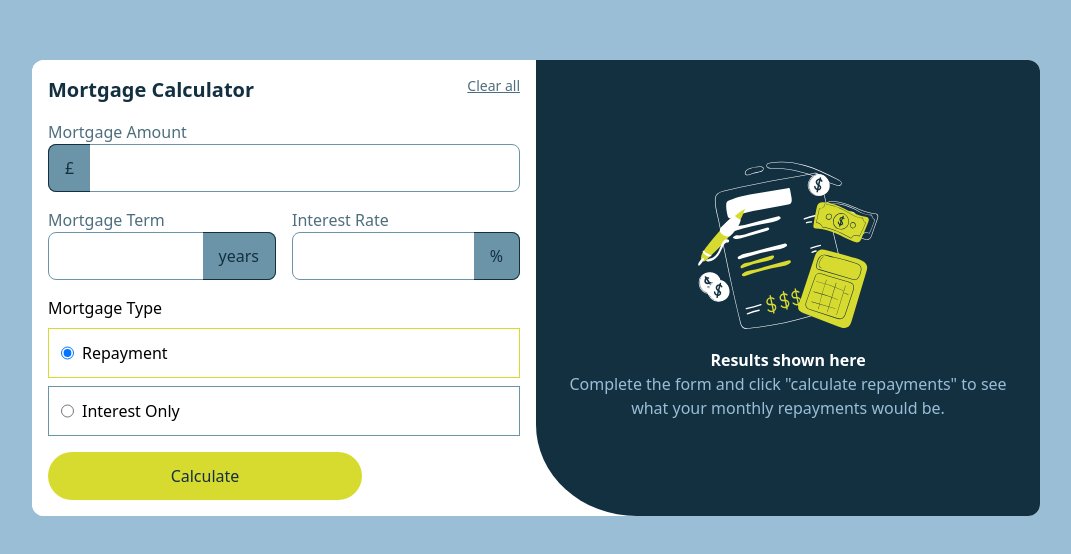
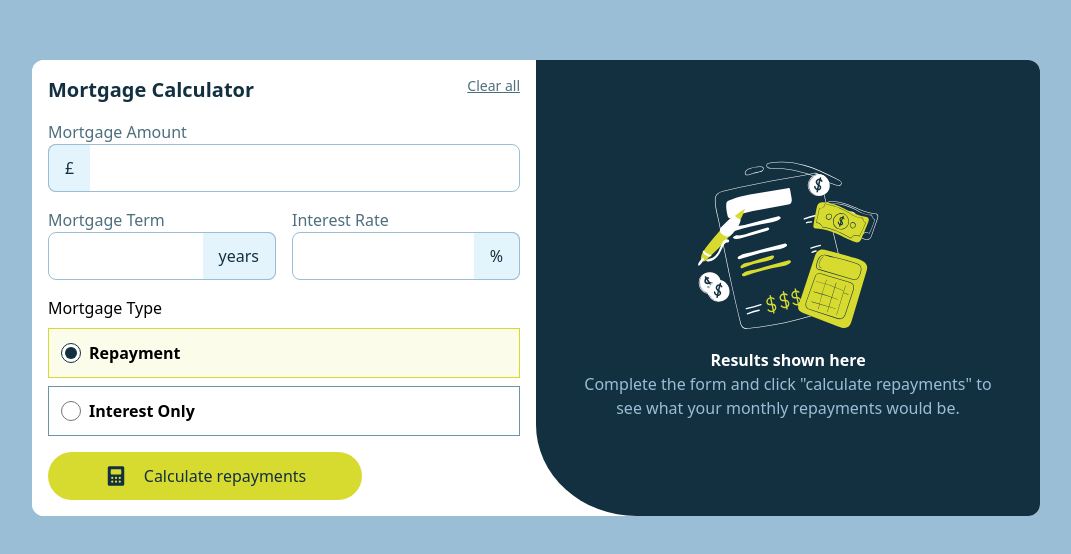
Before and after one commit to jambanix/frontendmentor_mortgage-repayment-calculator, a React (Vite) app: page / in a window 1280 px wide. Shown: the part 112-666 px from the top of the page, without its empty margins (104-1175 px from the left). Built offline with nearby package versions, Linux system fonts and the light colour scheme.

Commit message:
finish styling and tie everything together

```diff
--- a/src/App.jsx
+++ b/src/App.jsx
@@ -3,6 +3,7 @@ import { useState } from 'react';
 import './App.css'
 import { Form } from './components/Form'
 import { Results } from "./components/Results"
+import { EmptyResult } from './components/EmptyResult';
 
 const calculate = (amount, term, rate, repaymentType="repayment") => {
   amount = Number(amount);
@@ -17,8 +18,8 @@ const calculate = (amount, term, rate, repaymentType="repayment") => {
     const divisor = (Math.pow(1 + interestRateMultiplier, termMonths)) - 1
     const paymentAmount = amount * (quotient / divisor);
     return {
-      payment: paymentAmount,
-      total: paymentAmount * termMonths
+      payment: paymentAmount.toFixed(2),
+      total: (paymentAmount * termMonths).toFixed(2)
     }
   }
 
@@ -26,8 +27,8 @@ const calculate = (amount, term, rate, repaymentType="repayment") => {
     const paymentAmount = (amount * (interestRateMultiplier * 12) / 12);
     const total = (paymentAmount * termMonths) + amount;
     return {
-      payment: paymentAmount,
-      total: total
+      payment: paymentAmount.toFixed(2),
+      total: total.toFixed(2)
     }
   }
   return (repaymentType === "repayment" ? repaymentCalc() : interestOnlyCalc())
@@ -39,9 +40,10 @@ function App() {
 
   const handleSubmit = (formValues) => {
     const {mortgageAmount, mortgageTerm, mortgageRate, repaymentType} = formValues;
+    const {payment, total} = calculate(mortgageAmount, mortgageTerm, mortgageRate, repaymentType);
+    setResult(prev => ({payment: payment, total: total}));
   }
 
-  calculate(300000, 25, 5.25);
 
   const handleClear = () => setResult(prev => undefined);
 
@@ -49,9 +51,9 @@ function App() {
     <>
       <main>
         <div className="flex items-center justify-center w-full min-h-screen bg-slate-300">
-          <div className="grid grid-rows-2 grid-cols-1 lg:grid-rows-1 lg:grid-cols-2 w-full max-w-[688px] lg:max-w-[1008px] lg:w-[1008px] bg-white rounded-xl">
-            <Form onSubmit={handleSubmit}/>
-            <Results result={result}/>
+          <div className="grid grid-rows-[min-content_min-content] grid-cols-1 lg:grid-rows-1 lg:grid-cols-2 w-full max-w-[688px] lg:max-w-[1008px] lg:w-[1008px] bg-white rounded-xl">
+            <Form onClear={handleClear} onSubmit={handleSubmit}/>
+            <Results result={result} />
           </div>
         </div>
       </main>
--- /dev/null
+++ b/src/components/EmptyResult.jsx
@@ -0,0 +1,12 @@
+import emptyImg from "../assets/images/illustration-empty.svg"
+
+
+export const EmptyResult = () => {
+  return (
+    <div className="flex flex-col items-center justify-center text-center p-4 w-full h-full">
+      <img src={emptyImg} alt="no results image" />
+      <h2 className="font-bold text-white">Results shown here</h2>
+      <p className="text-slate-300">Complete the form and click "calculate repayments" to see what your monthly repayments would be.</p>
+    </div>
+  )
+}
--- a/src/components/Form.jsx
+++ b/src/components/Form.jsx
@@ -1,6 +1,7 @@
 import { Input } from "../components/Input"
 import { Radio } from "./Radio"
 import { useForm } from "react-hook-form"
+import calculatorIcon from "../assets/images/icon-calculator.svg"
 
 const defaultValues = {
   mortgageAmount: "",
@@ -39,7 +40,7 @@ export const Form = ({ onSubmit, onClear }) => {
         <div className="grid grid-cols-1 sm:grid-cols-2 gap-4">
           <Input error={dirtyFields.mortgageAmount && errors?.mortgageAmount}label="Mortgage Amount" unit="£" containerClassName="sm:col-span-full" {...register("mortgageAmount", {required: true, pattern: {value: /^[\.0-9]*$/, message: "Enter a valid mortgage amount"}})} />
           <Input error={dirtyFields.mortgageTerm && errors?.mortgageTerm} label="Mortgage Term" unit="years" unitOrientationRight containerClassName="sm:col-start-1" {...register("mortgageTerm", {required: true, pattern: {value: /^[0-9]*$/, message: "Enter a valid term"}})} />
-          <Input error={dirtyFields.mortgageRate && errors?.mortgageRate && dirtyFields} label="Interest Rate" unit="%" unitOrientationRight containerClassName="sm:col-start-2" {...register("mortgageRate", {required: true, pattern: {value: /^[\.0-9]*$/, message: "Enter a valid interest rate"}})}/>
+          <Input error={dirtyFields.mortgageRate && errors?.mortgageRate} label="Interest Rate" unit="%" unitOrientationRight containerClassName="sm:col-start-2" {...register("mortgageRate", {required: true, pattern: {value: /^[\.0-9]*$/, message: "Enter a valid interest rate"}})}/>
         </div>
 
         {/* Radio group */}
@@ -50,7 +51,10 @@ export const Form = ({ onSubmit, onClear }) => {
         </div>
 
         {/* Submit button */}
-        <button type="submit" className="rounded-full bg-lime transition-all text-slate-900 w-full sm:max-w-[314px] h-12 hover:contrast-125">Calculate</button>
+        <button type="submit" className="flex items-center justify-center gap-4 rounded-full bg-lime transition-all text-slate-900 w-full sm:max-w-[314px] h-12 hover:contrast-125 flex gap-3">
+          <img src={calculatorIcon} alt="icon calculator"className="w-6 h-6"/>
+          <p>Calculate repayments</p>
+        </button>
       </form>
     </section>
   )
--- a/src/components/Input.jsx
+++ b/src/components/Input.jsx
@@ -6,7 +6,25 @@ export const Input = forwardRef(({unit, label, unitOrientationRight=false, conta
   const position = unitOrientationRight ? "absolute right-0" : "absolute left-0";
   const iconBorder = unitOrientationRight ? "rounded-r-lg border-r" : "rounded-l-lg border-l";
   const inputPadding = !unitOrientationRight ? "pl-12 pr-4" : "px-4";
-  const iconStyle = error ? "bg-red" : "bg-slate-500";
+  const iconStyle = error ? "bg-red" : "bg-slate-100";
+  const iconBorderStyle = () => {
+    if (unitOrientationRight) {
+      if (error) {
+        return "border-t-red border-r-red border-b-red rounded-r-lg border-r";
+      }
+      else {
+        return "border-t-slate-300 border-r-slate-300 border-b-slate-300 rounded-r-lg border-r border-b border-t";
+      }
+    }
+    else {
+      if (error) {
+        return "border-t-red border-l-red border-l-red rounded-l-lg border-l";
+      }
+      else {
+        return "border-t-slate-300 border-l-slate-300 border-b-slate-300 rounded-l-lg border-l border-b border-t";
+      }
+    }
+  }
 
   return (
     <div className={`flex-col ${containerClassName}`}>
@@ -14,10 +32,10 @@ export const Input = forwardRef(({unit, label, unitOrientationRight=false, conta
       <div className={`flex relative`}>
 
         {/* Input */}
-        <input name={name} onChange={onChange} onBlur={onBlur} ref={ref} type="text" className={`basis-full min-h-12 rounded-lg border border-slate-500 w-full ${inputPadding} focus:border-lime focus:!outline-none`}/>
+        <input name={name} onChange={onChange} onBlur={onBlur} ref={ref} type="text" className={`basis-full min-h-12 rounded-lg border ${error ? "border-red" : "border-slate-300"} w-full ${inputPadding} focus:border-lime focus:!outline-none`}/>
 
         {/* Icon */}
-        <div className={`${position} ${iconBorder} border-t border-b h-full w-fit text-slate-900 flex items-center justify-center p-4 ${iconStyle}`}>
+        <div className={`${position} ${iconBorderStyle()} h-full w-fit ${error ? "text-white" : "text-slate-900"} flex items-center justify-center p-4 ${iconStyle}`}>
           <p>{unit}</p>
         </div>
       </div>
--- a/src/components/Radio.jsx
+++ b/src/components/Radio.jsx
@@ -3,12 +3,12 @@ import { forwardRef } from "react"
 export const Radio = forwardRef(({name, label, value, selectedType, onSelect}, ref) => {
 
   const isSelected = selectedType === value ? true : false;
-  const selectionStatusStyle = isSelected ? "border-lime" : "border-slate-500"
+  const selectionStatusStyle = isSelected ? "border-lime bg-lime/10" : "border-slate-500 bg-none"
 
   return (
-    <div onClick={() => onSelect(name, value)} className={`flex gap-2 w-full border p-3 cursor-pointer ${selectionStatusStyle}`}>
-      <input className="" value={value} ref={ref} type="radio" name={name} id={name} />
-      <label htmlFor={name}>{label}</label>
+    <div onClick={() => onSelect(name, value)} className={`flex gap-2 items-center w-full border p-3 cursor-pointer ${selectionStatusStyle}`}>
+      <input className="h-5 w-5 accent-slate-900 border border-lime" value={value} ref={ref} type="radio" name={name} id={name} />
+      <label className="font-semibold" htmlFor={name}>{label}</label>
     </div>
   )
 });
--- a/src/components/Results.jsx
+++ b/src/components/Results.jsx
@@ -1,20 +1,15 @@
-import emptyImg from "../assets/images/illustration-empty.svg"
+import { EmptyResult } from "./EmptyResult"
+import { ValidResult } from "./ValidResult"
 
-
-const EmptyResult = () => {
-  return (
-    <div className="flex flex-col items-center justify-center text-center p-4 w-full h-full">
-      <img src={emptyImg} alt="no results image" />
-      <h2 className="font-bold text-white">Results shown here</h2>
-      <p className="text-slate-300">Complete the form and click "calculate repayments" to see what your monthly repayments would be.</p>
-    </div>
-  )
-}
 
 export const Results = ({ result }) => {
   return (
-  <section className="bg-slate-900 lg:rounded-bl-[20%] rounded-tr-xl rounded-br-xl">
-    {result? <h1>Result</h1> : <EmptyResult/>}
+  <section className="bg-slate-900 lg:rounded-bl-[20%] rounded-tr-xl rounded-br-xl p-6 flex justify-center">
+    {
+      result
+      ? <ValidResult result={result} />
+      : <EmptyResult />
+    }
   </section>
   )
 }
--- /dev/null
+++ b/src/components/ValidResult.jsx
@@ -0,0 +1,40 @@
+
+// Comma method from https://stackoverflow.com/questions/2901102/how-to-format-a-number-with-commas-as-thousands-separators
+
+export const ValidResult = ({ result }) => {
+
+  const addCommasToNumber = (number) => number.toString().replace(/\B(?<!\.\d*)(?=(\d{3})+(?!\d))/g, ",");
+
+  return (
+    <div className="flex flex-col gap-4 h-full">
+
+      {/* Your results heading */}
+      <h2 className="text-slate-100 font-bold text-lg">Your results</h2>
+      <p className="text-slate-300 text-sm">Your results are shown below based on the information you provided. To adjust the results, edit the form and click "calculate repayment" again</p>
+
+
+      <div className="bg-black/30 p-4 rounded-md relative basis-52">
+
+        {/* Top bar */}
+        <div className="absolute h-1 w-full bg-lime left-0 top-0 rounded-t-md"></div>
+
+        <div className="flex flex-col gap-4">
+
+          {/* Monthly payments */}
+          <div className="flex flex-col justify-center py-2 gap-1">
+            <h3 className="text-slate-300 text-sm">Your monthly repayments</h3>
+            <h1 className="text-5xl text-lime font-semibold">£{addCommasToNumber(result.payment)}</h1>
+          </div>
+
+          <hr className="text-slate-100/10"/>
+
+          {/* Total payable */}
+          <div className="flex flex-col py-2 gap-1">
+            <h3 className="text-slate-300 text-sm">Total you'll repay over the term</h3>
+            <p className="text-white text-md font-semibold">£{addCommasToNumber(result.total)}</p>
+          </div>
+        </div>
+      </div>
+    </div>
+  )
+}
--- a/tailwind.config.js
+++ b/tailwind.config.js
@@ -18,7 +18,8 @@ export default {
       "slate-300": "#9abed5",
       "slate-100": "#e4f4fd",
       "red": "#d73328",
-      "white": "#ffffff"
+      "white": "#ffffff",
+      "black": "#000000"
     }
   },
   plugins: [],
```
